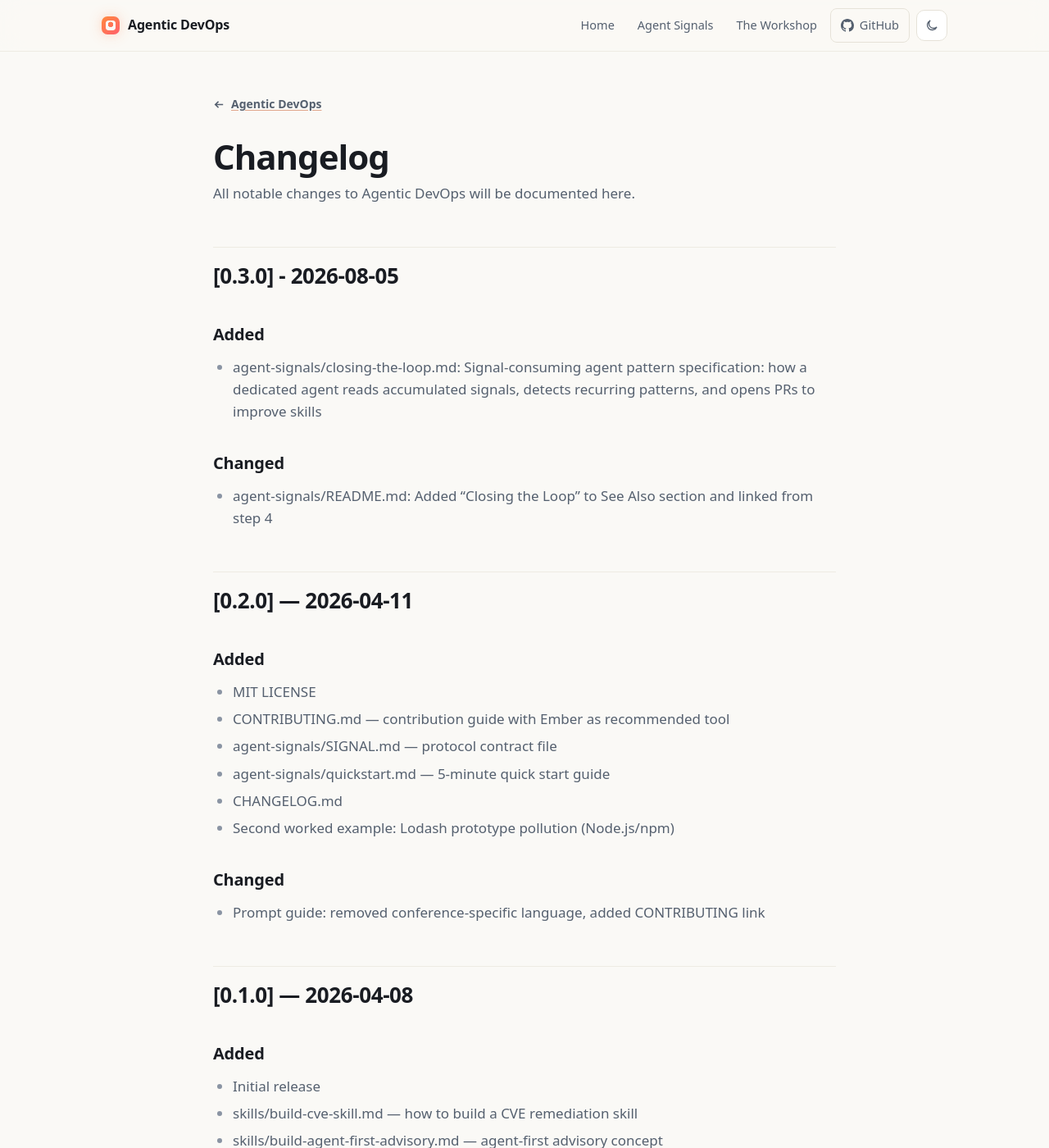
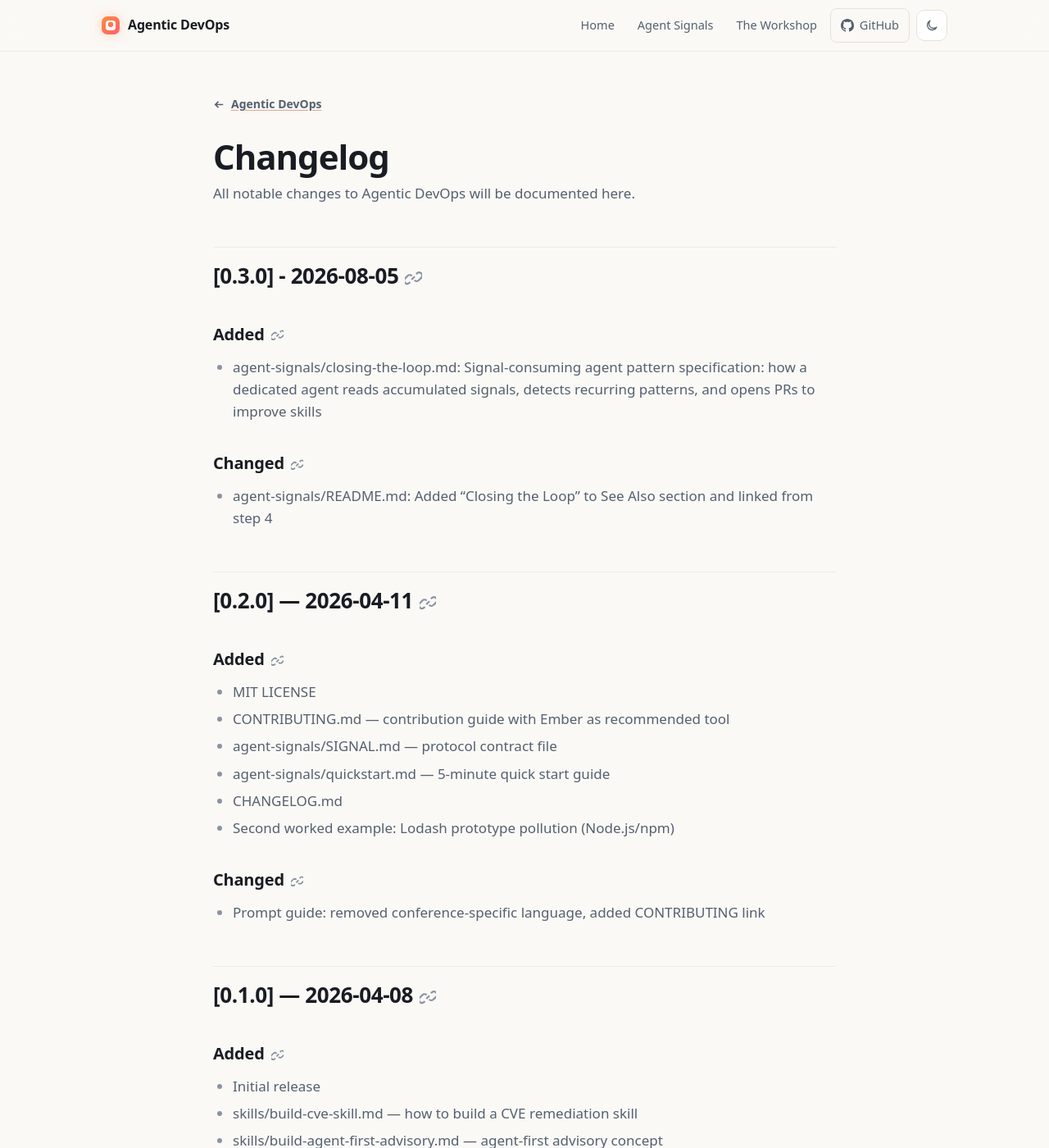
Before and after one commit to jennyf19/agentic-devops, a Jekyll site: the page built from CHANGELOG.md, in a window 1280 px wide and 1400 px high. Shown: the whole window at 82% size. Built offline with Jekyll 4.4.1, drawn with Linux system fonts in a browser that asks for light colours; our own code applies the rules of GitHub Pages for plain Markdown files.

Commit message:
Add direct links to documentation headings
Co-authored-by: Copilot <223556219+Copilot@users.noreply.github.com>
Copilot-Session: 0729183e-1508-41de-bfe5-6b68ebdf3c7d

```diff
--- a/_layouts/default.html
+++ b/_layouts/default.html
@@ -85,6 +85,15 @@
           setLabel();
         });
       }
+
+      document.querySelectorAll(".prose h2[id], .prose h3[id], .prose h4[id]").forEach(function (heading) {
+        var anchor = document.createElement("a");
+        anchor.className = "heading-anchor";
+        anchor.href = "#" + heading.id;
+        anchor.setAttribute("aria-label", "Direct link to " + heading.textContent.trim());
+        anchor.innerHTML = '<svg viewBox="0 0 16 16" fill="none" stroke="currentColor" stroke-width="1.8" aria-hidden="true"><path d="M6.5 9.5l3-3M5.1 11.9l-1 .9a3 3 0 0 1-4.2-4.2l2.7-2.7a3 3 0 0 1 4.2 0M10.9 4.1l1-.9a3 3 0 0 1 4.2 4.2l-2.7 2.7a3 3 0 0 1-4.2 0"/></svg>';
+        heading.appendChild(anchor);
+      });
     })();
   </script>
 </body>
--- a/assets/main.css
+++ b/assets/main.css
@@ -277,6 +277,15 @@ footer.site { border-top: 1px solid var(--border-soft); padding: 40px 0 60px; ma
 .prose h2 { font-size: 26px; letter-spacing: -0.015em; font-weight: 750; margin: 52px 0 14px; padding-top: 14px; border-top: 1px solid var(--border-soft); }
 .prose h3 { font-size: 20px; font-weight: 700; margin: 34px 0 10px; letter-spacing: -0.01em; }
 .prose h4 { font-size: 16px; font-weight: 700; margin: 26px 0 8px; color: var(--text); }
+.prose h2[id], .prose h3[id], .prose h4[id] { scroll-margin-top: 80px; }
+.prose .heading-anchor {
+  display: inline-flex; align-items: center; margin-left: 8px; color: var(--text-faint);
+  text-decoration: none; opacity: 0; vertical-align: middle; transition: color 0.15s var(--ease), opacity 0.15s var(--ease);
+}
+.prose .heading-anchor svg { width: 0.78em; height: 0.78em; }
+.prose h2:hover .heading-anchor, .prose h3:hover .heading-anchor, .prose h4:hover .heading-anchor,
+.prose .heading-anchor:focus-visible { color: var(--accent); opacity: 1; }
+@media (hover: none) { .prose .heading-anchor { opacity: 1; } }
 .prose p { margin: 0 0 18px; color: var(--text-muted); }
 .prose strong { color: var(--text); font-weight: 650; }
 .prose a { text-decoration: underline; text-underline-offset: 2px; text-decoration-color: color-mix(in srgb, var(--accent) 45%, transparent); }
@@ -306,6 +315,7 @@ footer.site { border-top: 1px solid var(--border-soft); padding: 40px 0 60px; ma
   .cmd { font-size: 13px; width: 100%; }
   .cta-row { width: 100%; }
   .cta-row .btn { width: 100%; justify-content: center; }
+  .prose .heading-anchor { opacity: 1; }
 }
 @media (prefers-reduced-motion: reduce) {
   * { scroll-behavior: auto !important; transition: none !important; animation: none !important; }
```
